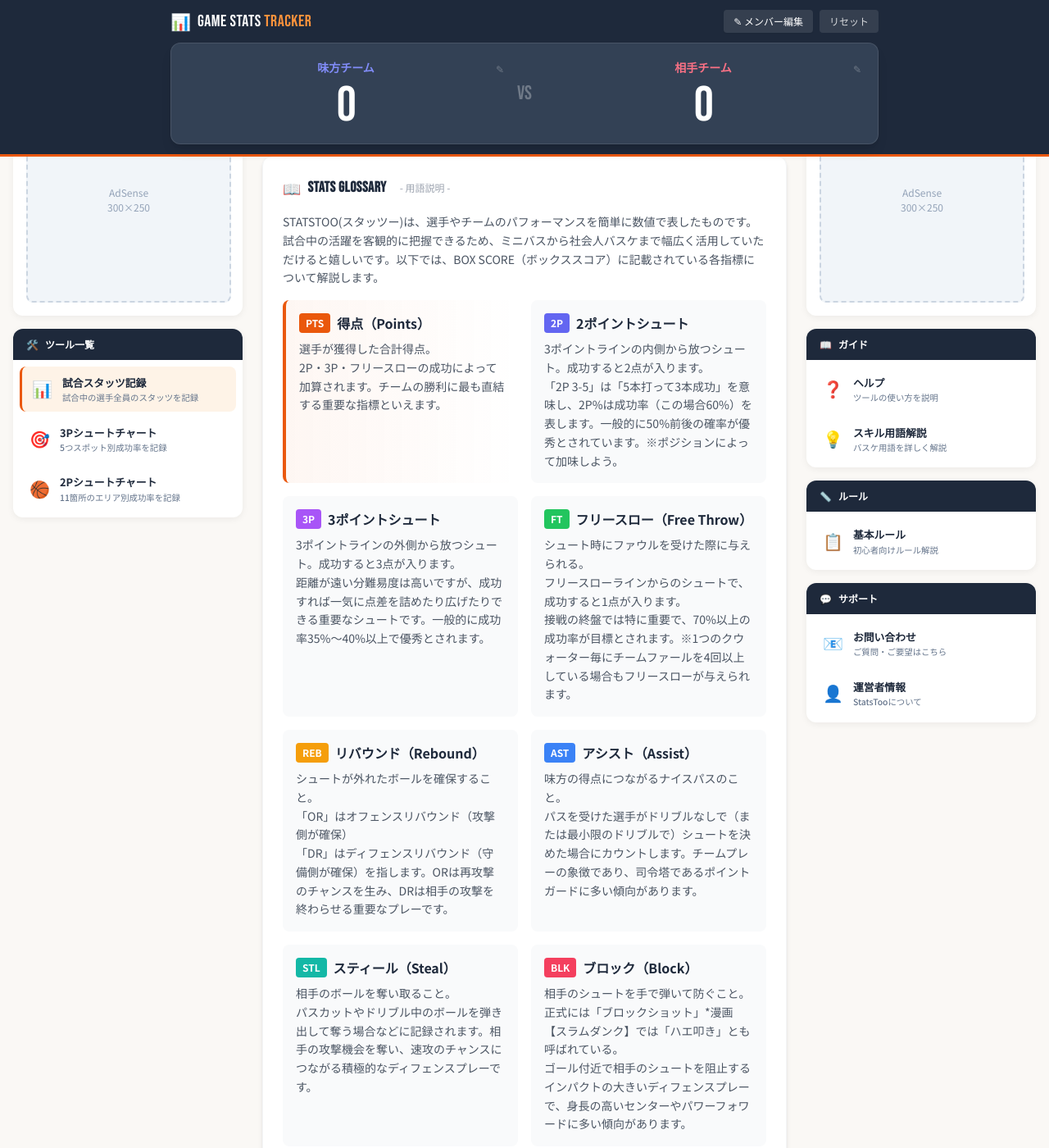
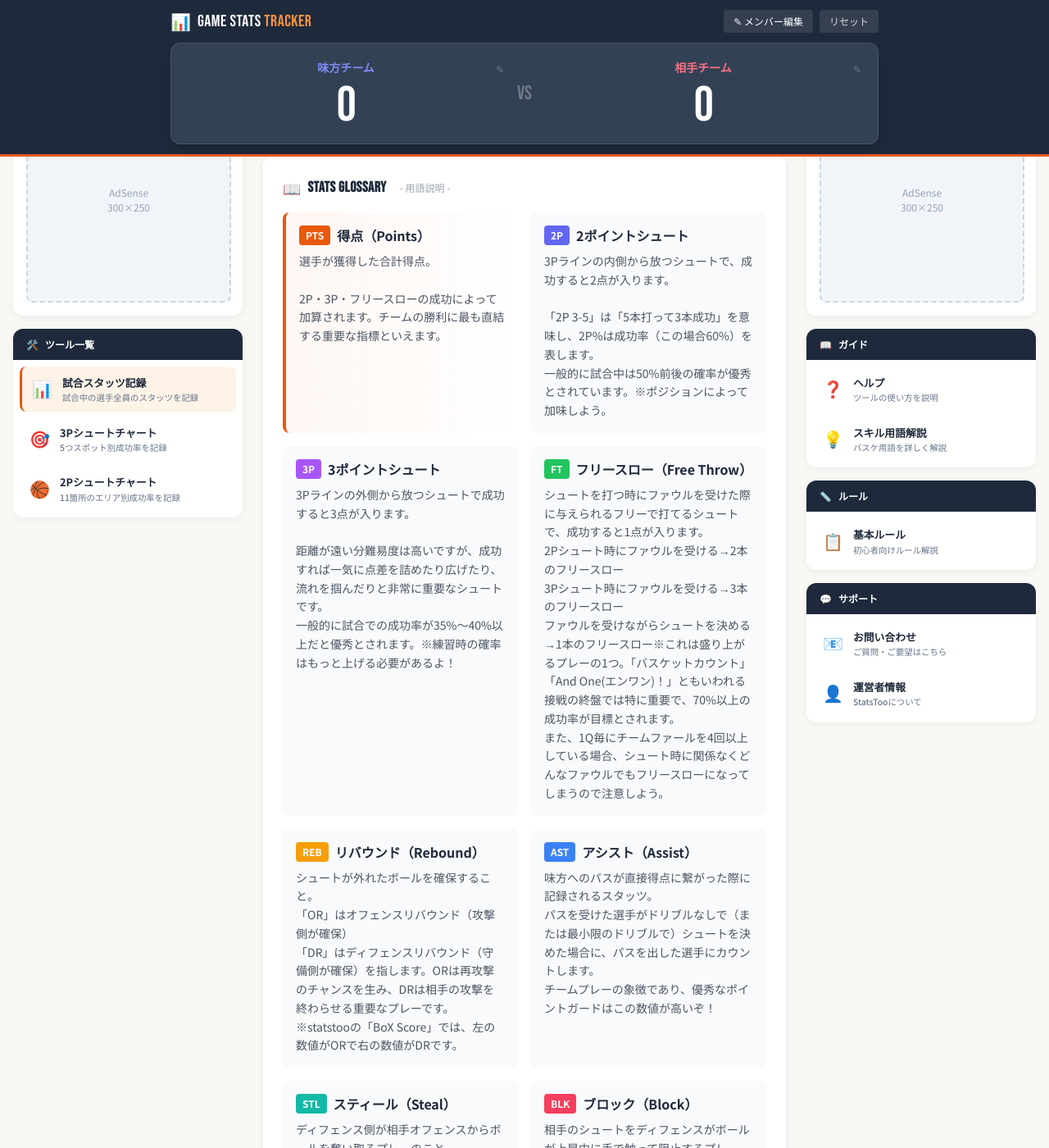
Before and after one commit to BSK-Ryo/statstoo, a Jekyll site: the page built from index.html, in a window 1280 px wide and 1400 px high, scrolled down 1515 px. Shown: the whole window at 82% size. Built offline with Jekyll 4.4.1, drawn with Linux system fonts in a browser that asks for light colours; nearby versions of some CDN libraries; some of the changed text lies outside the part shown.

Commit message:
- 用語説明 -を調整

```diff
--- a/index.html
+++ b/index.html
@@ -353,10 +353,6 @@ description: バスケットボールのスタッツを簡単に記録・分析
                 <span class="text-xs font-normal text-gray-400 ml-2">- 用語説明 -</span>
             </h3>
 
-            <p class="text-sm text-gray-600 mb-4 leading-relaxed">
-                STATSTOO(スタッツー)は、選手やチームのパフォーマンスを簡単に数値で表したものです。試合中の活躍を客観的に把握できるため、ミニバスから社会人バスケまで幅広く活用していただけると嬉しいです。以下では、BOX SCORE（ボックススコア）に記載されている各指標について解説します。
-            </p>
-
             <div class="grid grid-cols-1 md:grid-cols-2 gap-4">
 
                 <!-- PTS -->
@@ -370,7 +366,7 @@ description: バスケットボールのスタッツを簡単に記録・分析
                         <span class="font-bold text-secondary glossary-title">得点（Points）</span>
                     </div>
                     <p class="text-sm text-gray-600 leading-relaxed glossary-text">
-                        選手が獲得した合計得点。<br>
+                        選手が獲得した合計得点。<br><br>
                         2P・3P・フリースローの成功によって加算されます。チームの勝利に最も直結する重要な指標といえます。
                     </p>
                 </div>
@@ -386,8 +382,9 @@ description: バスケットボールのスタッツを簡単に記録・分析
                         <span class="font-bold text-secondary glossary-title">2ポイントシュート</span>
                     </div>
                     <p class="text-sm text-gray-600 leading-relaxed glossary-text">
-                        3ポイントラインの内側から放つシュート。成功すると2点が入ります。<br>
-                        「2P 3-5」は「5本打って3本成功」を意味し、2P%は成功率（この場合60%）を表します。一般的に50%前後の確率が優秀とされています。※ポジションによって加味しよう。
+                        3Pラインの内側から放つシュートで、成功すると2点が入ります。<br><br>
+                        「2P 3-5」は「5本打って3本成功」を意味し、2P%は成功率（この場合60%）を表します。<br>
+                        一般的に試合中は50%前後の確率が優秀とされています。※ポジションによって加味しよう。
                     </p>
                 </div>
 
@@ -402,8 +399,9 @@ description: バスケットボールのスタッツを簡単に記録・分析
                         <span class="font-bold text-secondary glossary-title">3ポイントシュート</span>
                     </div>
                     <p class="text-sm text-gray-600 leading-relaxed glossary-text">
-                        3ポイントラインの外側から放つシュート。成功すると3点が入ります。<br>
-                        距離が遠い分難易度は高いですが、成功すれば一気に点差を詰めたり広げたりできる重要なシュートです。一般的に成功率35%〜40%以上で優秀とされます。
+                        3Pラインの外側から放つシュートで成功すると3点が入ります。<br><br>
+                        距離が遠い分難易度は高いですが、成功すれば一気に点差を詰めたり広げたり、流れを掴んだりと非常に重要なシュートです。<br>
+                        一般的に試合での成功率が35%〜40%以上だと優秀とされます。※練習時の確率はもっと上げる必要があるよ！
                     </p>
                 </div>
 
@@ -418,9 +416,12 @@ description: バスケットボールのスタッツを簡単に記録・分析
                         <span class="font-bold text-secondary glossary-title">フリースロー（Free Throw）</span>
                     </div>
                     <p class="text-sm text-gray-600 leading-relaxed glossary-text">
-                        シュート時にファウルを受けた際に与えられる。<br>
-                        フリースローラインからのシュートで、成功すると1点が入ります。<br>
-                        接戦の終盤では特に重要で、70%以上の成功率が目標とされます。※1つのクウォーター毎にチームファールを4回以上している場合もフリースローが与えられます。
+                        シュートを打つ時にファウルを受けた際に与えられるフリーで打てるシュートで、成功すると1点が入ります。<br>
+                        2Pシュート時にファウルを受ける→2本のフリースロー<br>
+                        3Pシュート時にファウルを受ける→3本のフリースロー<br>
+                        ファウルを受けながらシュートを決める→1本のフリースロー※これは盛り上がるプレーの1つ。「バスケットカウント」「And One(エンワン)！」ともいわれる<br>
+                        接戦の終盤では特に重要で、70%以上の成功率が目標とされます。<br>
+                        また、1Q毎にチームファールを4回以上している場合、シュート時に関係なくどんなファウルでもフリースローになってしまうので注意しよう。<br>
                     </p>
                 </div>
 
@@ -437,7 +438,8 @@ description: バスケットボールのスタッツを簡単に記録・分析
                     <p class="text-sm text-gray-600 leading-relaxed glossary-text">
                         シュートが外れたボールを確保すること。<br>
                         「OR」はオフェンスリバウンド（攻撃側が確保）<br>
-                        「DR」はディフェンスリバウンド（守備側が確保）を指します。ORは再攻撃のチャンスを生み、DRは相手の攻撃を終わらせる重要なプレーです。
+                        「DR」はディフェンスリバウンド（守備側が確保）を指します。ORは再攻撃のチャンスを生み、DRは相手の攻撃を終わらせる重要なプレーです。<br>
+                        ※statstooの「BoX Score」では、左の数値がORで右の数値がDRです。
                     </p>
                 </div>
 
@@ -452,8 +454,9 @@ description: バスケットボールのスタッツを簡単に記録・分析
                         <span class="font-bold text-secondary glossary-title">アシスト（Assist）</span>
                     </div>
                     <p class="text-sm text-gray-600 leading-relaxed glossary-text">
-                        味方の得点につながるナイスパスのこと。<br>
-                        パスを受けた選手がドリブルなしで（または最小限のドリブルで）シュートを決めた場合にカウントします。チームプレーの象徴であり、司令塔であるポイントガードに多い傾向があります。
+                        味方へのパスが直接得点に繋がった際に記録されるスタッツ。<br>
+                        パスを受けた選手がドリブルなしで（または最小限のドリブルで）シュートを決めた場合に、パスを出した選手にカウントします。<br>
+                        チームプレーの象徴であり、優秀なポイントガードはこの数値が高いぞ！
                     </p>
                 </div>
 
@@ -468,8 +471,10 @@ description: バスケットボールのスタッツを簡単に記録・分析
                         <span class="font-bold text-secondary glossary-title">スティール（Steal）</span>
                     </div>
                     <p class="text-sm text-gray-600 leading-relaxed glossary-text">
-                        相手のボールを奪い取ること。<br>
-                        パスカットやドリブル中のボールを弾き出して奪う場合などに記録されます。相手の攻撃機会を奪い、速攻のチャンスにつながる積極的なディフェンスプレーです。
+                        ディフェンス側が相手オフェンスからボールを奪い取るプレーのこと。<br>
+                        パスカットやドリブル中のボールを弾き出して奪う場合などに記録されます。<br>
+                        相手の攻撃機会を奪い、速攻のチャンスにつながる積極的なディフェンスプレーです。
+                        ※狙いすぎは逆に隙を与えてしまうこともあるので注意しよう。
                     </p>
                 </div>
 
@@ -484,8 +489,10 @@ description: バスケットボールのスタッツを簡単に記録・分析
                         <span class="font-bold text-secondary glossary-title">ブロック（Block）</span>
                     </div>
                     <p class="text-sm text-gray-600 leading-relaxed glossary-text">
-                        相手のシュートを手で弾いて防ぐこと。正式には「ブロックショット」*漫画【スラムダンク】では「ハエ叩き」とも呼ばれている。<br>
-                        ゴール付近で相手のシュートを阻止するインパクトの大きいディフェンスプレーで、身長の高いセンターやパワーフォワードに多い傾向があります。
+                        相手のシュートをディフェンスがボールが上昇中に手で触って阻止するプレー。<br>
+                        正式には「ブロックショット」*漫画【スラムダンク】では「ハエ叩き」とも呼ばれたり。<br>
+                        ゴール付近で相手のシュートを阻止するインパクトの大きいディフェンスプレーで、身長の高いセンターやパワーフォワードに多い傾向があります。<br>
+                        チームに勢いを与えるプレーではあるが、タイミングとポジショニングが難しいのでファウルに注意しよう！
                     </p>
                 </div>
 
@@ -501,8 +508,9 @@ description: バスケットボールのスタッツを簡単に記録・分析
                     </div>
                     <p class="text-sm text-gray-600 leading-relaxed glossary-text">
                         攻撃中にボールの所有権を失うこと。<br>
-                        パスミス・ドリブルミス・オフェンスファウル・バイオレーション（トラベリング等）などが該当します。シュートを打たずに攻撃権を失うため、できるだけ少なく抑えたい指標です。<br>
-                        ※TOは良くないミスだけど、シュートミスは<b>良いミス</b>なので気にしすぎず自信を持って打とう！
+                        パスミス・ドリブルミス・オフェンスファウル・バイオレーション（トラベリング等）などが該当します。<br>
+                        シュートを打たずに攻撃権を失うため、できるだけ少なく抑えたい指標です。<br>
+                        ※TOは良くないミスだけど、シュートミスは<b>良いミス</b>なので自信を持って打っていこう！
                     </p>
                 </div>
 
@@ -518,8 +526,7 @@ description: バスケットボールのスタッツを簡単に記録・分析
                     </div>
                     <p class="text-sm text-gray-600 leading-relaxed glossary-text">
                         選手の総合的な貢献度を表す指標。<br>
-                        計算式は<br>
-                        「(PTS + REB + AST + STL + BLK) - (シュートミス + フリースローミス + TO)」<br>
+                        計算式は「(PTS + REB + AST + STL + BLK) - (シュートミス + フリースローミス + TO)」<br>
                         プラスの値が大きいほどチームに貢献していることを示します。得点だけでなく、様々なプレーを総合的に評価できる便利な指標です。
                     </p>
                 </div>
```
